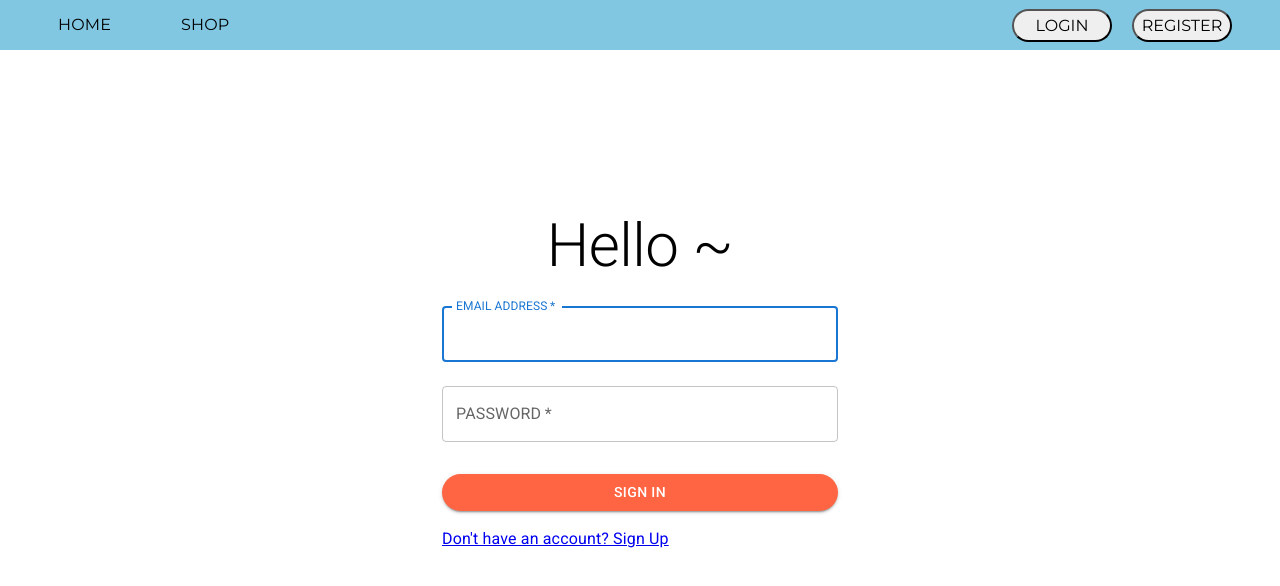
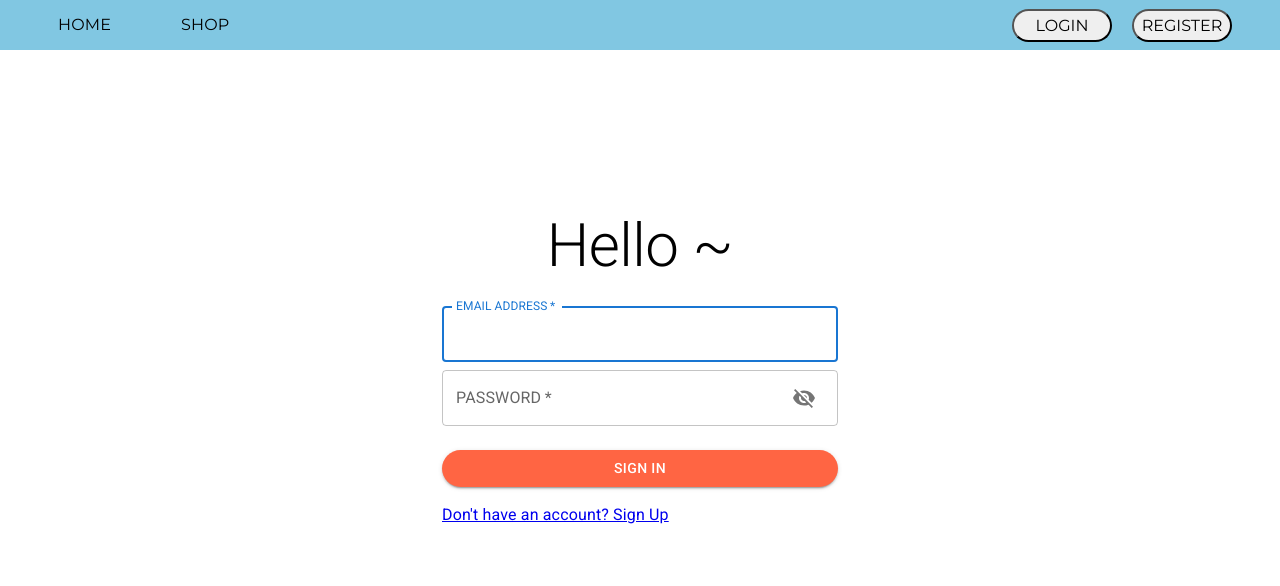
Before and after one commit to PleumjaiOfficial/E-Commerce_OnlineDrugstore-UI, a React (Create React App) app in the folder sukhaphala-drugstore/: page /Login in a window 1280 px wide. Shown: the top 586 px of the page. Built offline with nearby package versions, Linux system fonts and the light colour scheme.

Commit message:
fix bug password and postcode

```diff
--- a/sukhaphala-drugstore/src/pages/Login/Login.js
+++ b/sukhaphala-drugstore/src/pages/Login/Login.js
@@ -17,6 +17,10 @@ import { useDispatch, useSelector } from 'react-redux';
 import { setAuth } from '../../redux/actions/authenAction';
 import InfoModal from '../../components/InfoModal/InfoModal';
 import classes from './Login.module.css';
+import IconButton from '@mui/material/IconButton';
+import InputAdornment from '@mui/material/InputAdornment';
+import Visibility from '@mui/icons-material/Visibility';
+import VisibilityOff from '@mui/icons-material/VisibilityOff';
 
 const theme = createTheme({
   palette: {
@@ -34,6 +38,15 @@ const Login = () => {
       email: '',
       password: '',
     });
+
+    const [ showPassword, setShowPassword ] = useState(false);
+    const [ showRePassword, setShowRePassword ] = useState(false);
+    const handleMouseDownPassword = (e) => {
+      e.preventDefault();
+    }
+    const handleClickShowPassword = () => {
+      setShowPassword(prev => !prev);
+    }
 
     //state of modal: false -> close modal, true -> open modal
     const [ openInfo, setOpenInfo ] = useState(false);
@@ -155,16 +168,28 @@ const Login = () => {
                 />
 
                 <TextField
-                    margin="normal"
                     required
                     fullWidth
                     name="PASSWORD"
                     label="PASSWORD"
-                    type="PASSWORD"
+                    type={showPassword ? "text" : "password"}
                     id="PASSWORD"
-                    autoComplete="current-password"
+                    autoComplete="new-password"
                     value={login.password}
                     onChange={e => setLogin({...login, password: e.target.value})}
+                    InputProps={{
+                      endAdornment: (
+                        <InputAdornment position="end">
+                          <IconButton
+                            aria-label="toggle password visibility"
+                            onClick={handleClickShowPassword}
+                            onMouseDown={handleMouseDownPassword}
+                          >
+                            {showPassword ? <Visibility /> : <VisibilityOff />}
+                          </IconButton>
+                        </InputAdornment>
+                      )
+                    }}
                 />
 
                 <Button
--- a/sukhaphala-drugstore/src/pages/Register/Register.js
+++ b/sukhaphala-drugstore/src/pages/Register/Register.js
@@ -1,4 +1,5 @@
 import React, {useState} from 'react'
+import axios from 'axios';
 import Button from '@mui/material/Button';
 import CssBaseline from '@mui/material/CssBaseline';
 import TextField from '@mui/material/TextField';
@@ -17,7 +18,6 @@ import Visibility from '@mui/icons-material/Visibility';
 import VisibilityOff from '@mui/icons-material/VisibilityOff';
 import Navbar from '../../components/Navbar/Navbar';
 import DrugVdo from '../../Video/vdo-regis.mp4';
-import axios from 'axios';
 import InfoModal from '../../components/InfoModal/InfoModal';
 
 
@@ -168,6 +168,30 @@ const Register = () =>  {
     setShowRePassword(prev => !prev);
   }
 
+  const handleChangePhone = (e) => {
+    const onlyNums = e.target.value.replace(/[^0-9]/g, '');
+    if (onlyNums.length < 10) {
+        setBasicInfo({...basicInfo, phone: onlyNums});
+    } else if (onlyNums.length === 10) {
+        const number = onlyNums.replace(
+            /(\d{3})(\d{3})(\d{4})/,
+            '($1) $2-$3'
+        );
+         setBasicInfo({...basicInfo, phone: number});
+    }
+  }
+
+  const handleChangePostcode = (e) => {
+    const onlyNums = e.target.value.replace(/[^0-9]/g, '');
+    if (onlyNums.length <= 5) {
+        const numsPostcode = onlyNums.replace(
+            /(\d{5})/,
+            '$1'
+        );
+         setAddress({...address, postcode: numsPostcode});
+    }
+  }
+
   return (
     <>
 
@@ -266,12 +290,13 @@ const Register = () =>  {
                   <TextField
                     required
                     fullWidth
-                    type="number"
+                    // type="number"
                     id="PHONE NUMBER"
                     label="PHONE NUMBER"
                     name="PHONE NUMBER"
                     value={basicInfo.phone}
-                    onChange={e => setBasicInfo({...basicInfo, phone: e.target.value})}
+                    //onChange={e => setBasicInfo({...basicInfo, phone: e.target.value})}
+                    onChange={handleChangePhone}
                     error = {phoneError}
                     helperText= {phoneError && "Phone were number and 10-digit."}
                   />
@@ -340,10 +365,10 @@ const Register = () =>  {
                     fullWidth
                     id="POSTCODE"
                     label="POSTCODE"
-                    type="number"
                     name="POSTCODE"
                     value={address.postcode}
-                    onChange={e => setAddress({...address, postcode: e.target.value})}
+                    //onChange={e => setAddress({...address, postcode: e.target.value})}
+                    onChange={handleChangePostcode}
                     // error={postcodeError}
                   />
                 </Grid>
@@ -435,7 +460,7 @@ const Register = () =>  {
         </Container>
       </ThemeProvider>
 
-      {/* <p>Check value</p>
+      <p>Check value</p>
       <p>firstname = {basicInfo.firstname}</p>
       <p>lastname = {basicInfo.lastname}</p>
       <p>password = {basicInfo.password}</p>
@@ -448,7 +473,7 @@ const Register = () =>  {
       <p>postcode = {address.postcode}</p>
 
       <p>passaword = {credential.password}</p>
-      <p>checkpassword = {credential.re_password}</p> */}
+      <p>checkpassword = {credential.re_password}</p>
 
       <InfoModal
           open={openInfo}
```
